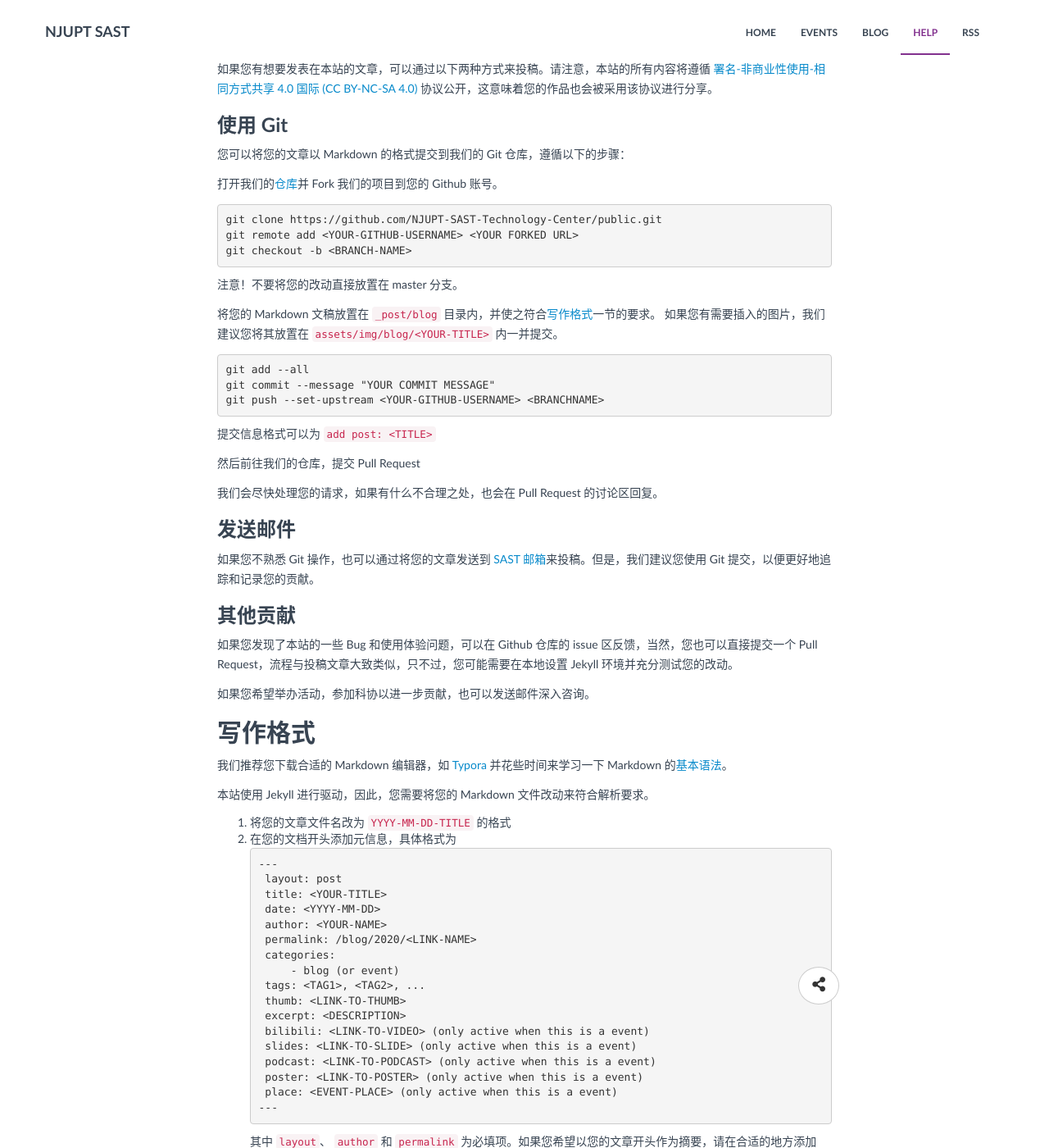
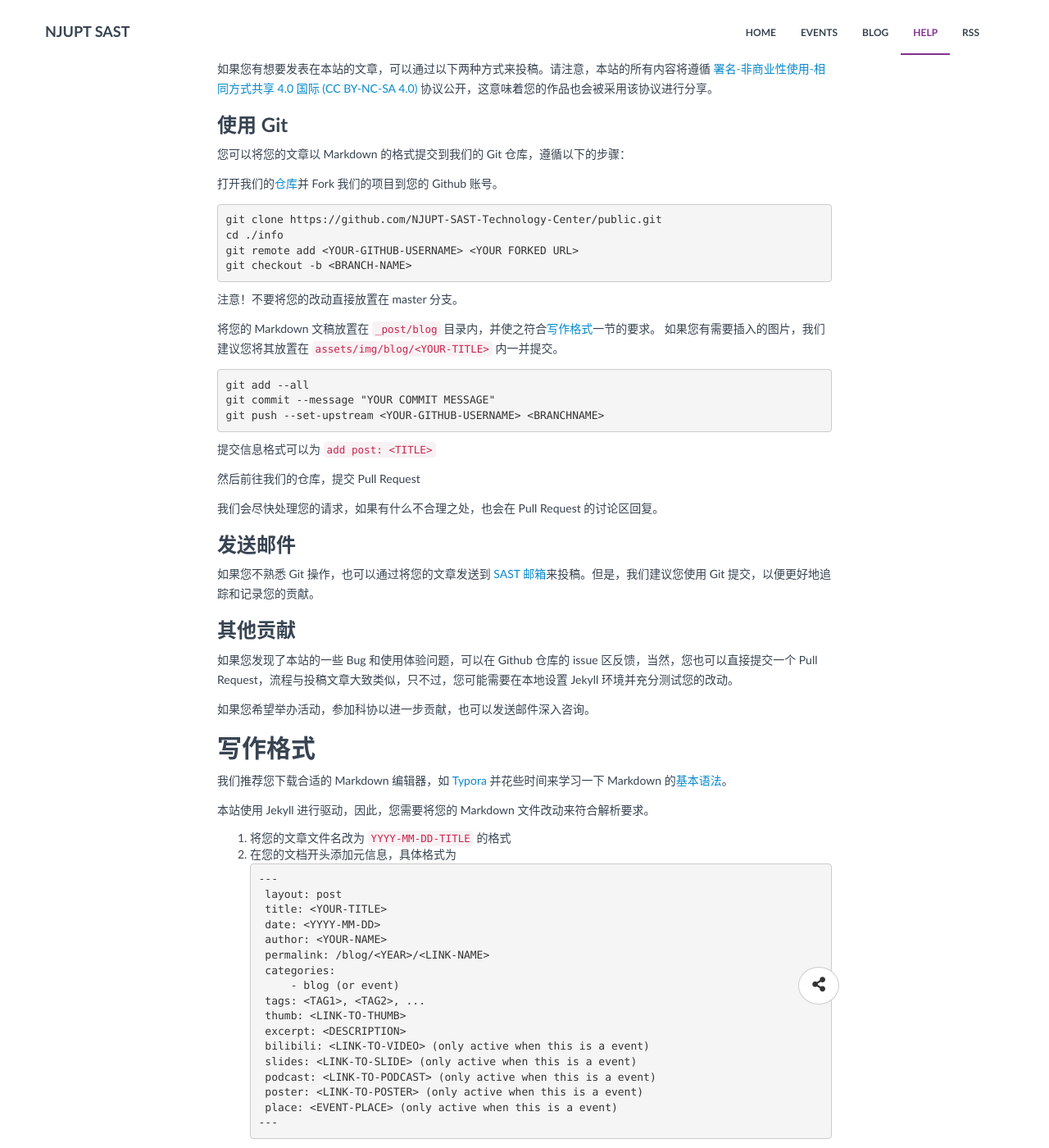
Before and after one commit to NJUPT-SAST/info, a Jekyll site: the page built from help.md, in a window 1280 px wide and 1400 px high, scrolled down 521 px. Shown: the whole window at 82% size. Built offline with Jekyll 4.4.1, drawn with Linux system fonts in a browser that asks for light colours; some of the changed text lies outside the part shown.

Commit message:
bug: minor typo fix

````diff
--- a/help.md
+++ b/help.md
@@ -26,10 +26,11 @@ permalink: /help/
 ### 使用 Git
 您可以将您的文章以 Markdown 的格式提交到我们的 Git 仓库，遵循以下的步骤：
 
-打开我们的[仓库](https://github.com/NJUPT-SAST-Technology-Center/public.git)并 Fork 我们的项目到您的 Github 账号。
+打开我们的[仓库](https://github.com/NJUPT-SAST-Technology-Center/info.git)并 Fork 我们的项目到您的 Github 账号。
 
 ```bash
 git clone https://github.com/NJUPT-SAST-Technology-Center/public.git
+cd ./info
 git remote add <YOUR-GITHUB-USERNAME> <YOUR FORKED URL>
 git checkout -b <BRANCH-NAME>
 ```
@@ -70,7 +71,7 @@ git push --set-upstream <YOUR-GITHUB-USERNAME> <BRANCHNAME>
     title: <YOUR-TITLE>
     date: <YYYY-MM-DD>
     author: <YOUR-NAME>
-    permalink: /blog/2020/<LINK-NAME>
+    permalink: /blog/<YEAR>/<LINK-NAME>
     categories:
         - blog (or event)
     tags: <TAG1>, <TAG2>, ...
````
Also changed, not shown: other parts of help.md (+2 -2 lines).
